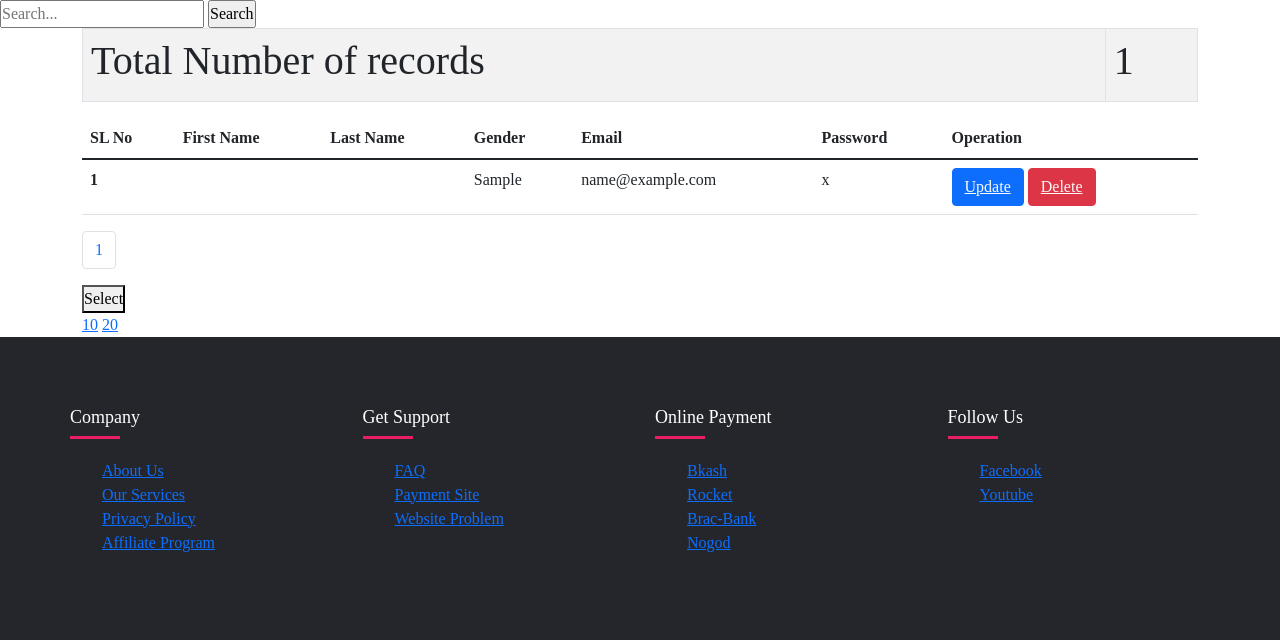
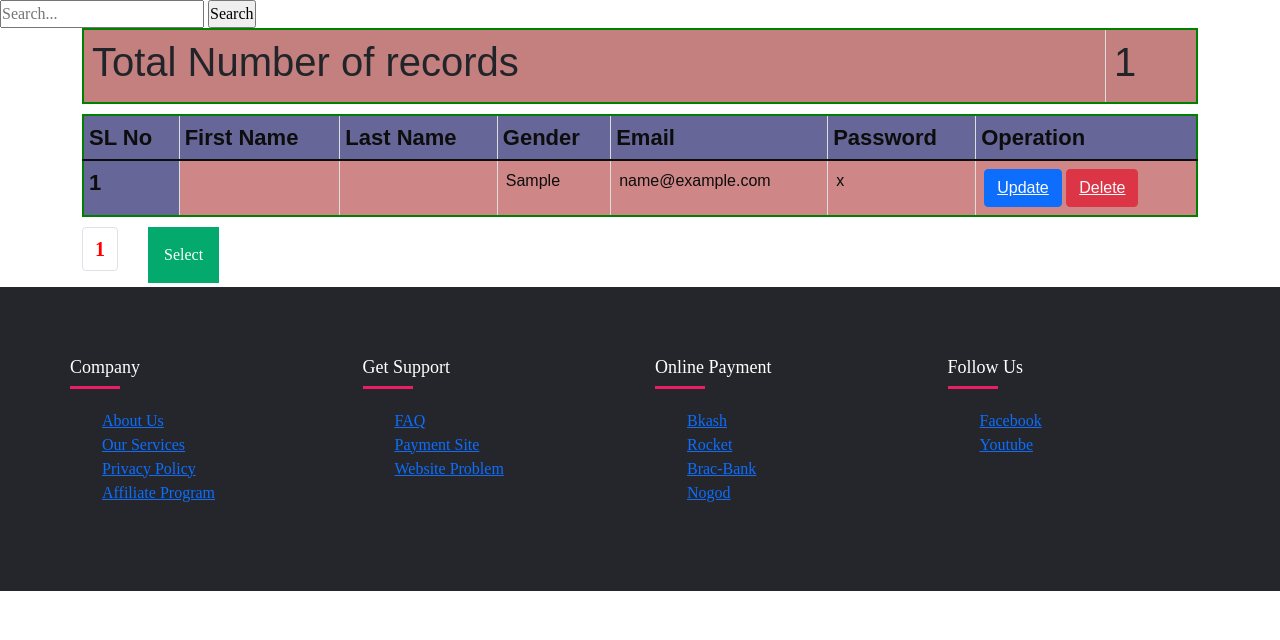
Before and after one commit to Aoyon123/self_php_crud_application, a PHP site: page /userlist.php in a window 1280 px wide. Shown: the part 80-720 px from the top of the page. Run offline with PHP 8.4, Linux system fonts and the light colour scheme; tables that the repository leaves empty or names only in its code hold one stand-in row (values such as "Sample post"); data that the repository does not hold is empty; some libraries are stand-ins or nearby versions.

Commit message:
Add files via upload

```diff
--- a/style.css
+++ b/style.css
@@ -74,6 +74,133 @@ a:hover {
   }
 }
 
+
+
+
+
+
+/************* table style ********/
+
+table {
+  font-family: arial, sans-serif;
+  border-collapse: collapse;
+  width: 100%;
+}
+
+td, th {
+  border: 1px solid #dddddd;
+  text-align: left;
+  padding: 8px;
+}
+
+tr:nth-child(even) {
+  background-color: #dddddd;
+}
+
+
+/*************** pagination page css *************/
+
+.pagination-drop{
+    display: flex;
+    gap-between: 10px;
+
+}
+
+.dropdown{
+    margin-left: 30px;
+}
+
+
+
+.pagination {
+display: -webkit-box !important;
+display: -ms-flexbox !important;
+display: flex !important ;
+padding-left: 0 !important ;
+list-style: none !important;
+border-radius: .25rem !important;
+}
+
+.pagination2 .page-item{
+padding: 8px !important;
+border: #259dc7 1px solid !important;
+margin: 11px !important;
+background: lightblue !important;
+color: white !important;
+}
+.page-item a{
+text-decoration: none !important;
+font-weight: bold !important;
+color: red !important;
+font-size: 20px !important;
+}
+.table{
+background: #cf8686 !important;
+color: #0d0d0d !important;
+margin-bottom: 10px !important;
+border: green 2px solid !important;
+}
+.table th{
+background: #666699 !important;
+padding: 5px !important;
+font-size: 22px !important;
+}
+
+
+
+/******************* Drop down button ***********/
+
+.dropbtn {
+  background-color: #04AA6D !important;
+  color: white !important;
+  padding: 16px !important;
+  font-size: 16px !important;
+  border: none !important;
+}
+
+.dropdown {
+  position: relative !important;
+  display: inline-block !important;
+}
+
+.dropdown-content {
+  display: none !important;
+  position: absolute !important;
+  background-color: #c7c7c7 !important;
+  min-width: 160px !important;
+  box-shadow: 0px 8px 16px 0px rgba(0,0,0,0.2) !important;
+  z-index: 1 !important;
+}
+
+.dropdown-content a {
+  color: black !important;
+  padding: 12px 16px !important;
+  text-decoration: none !important;
+  display: block !important;
+}
+
+.dropdown-content a:hover {background-color: #c7c7c7 !important;}
+
+.dropdown:hover .dropdown-content {display: block !important;}
+
+.dropdown:hover .dropbtn {background-color: #3e8e41 !important;}
+
+
+
+
+
+
+
+
+
+
+
+
+
+
+
+
+
 /*******   Footer part ******/
 
 .footer-container {
```
